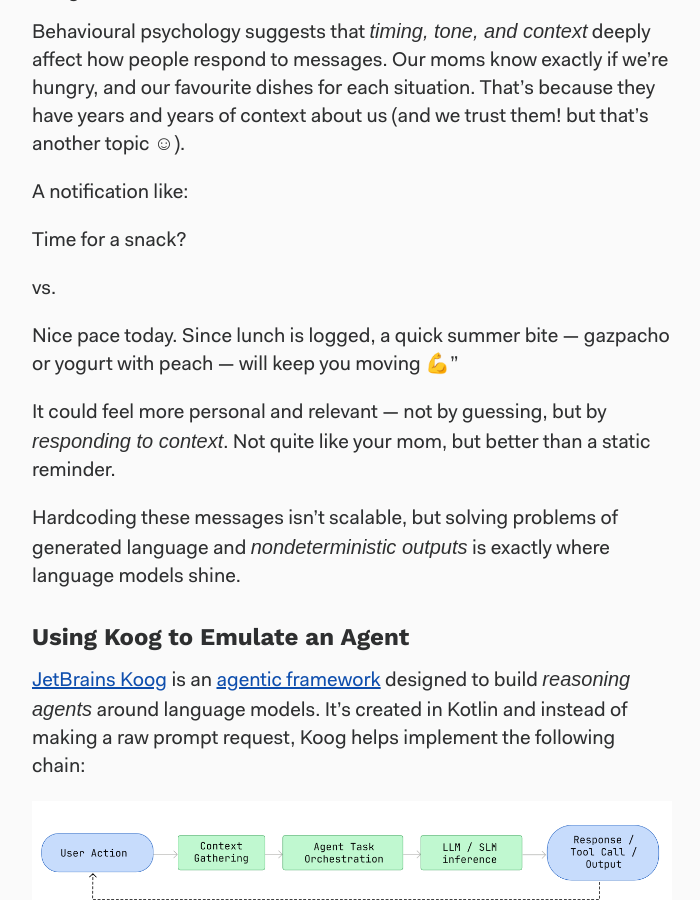
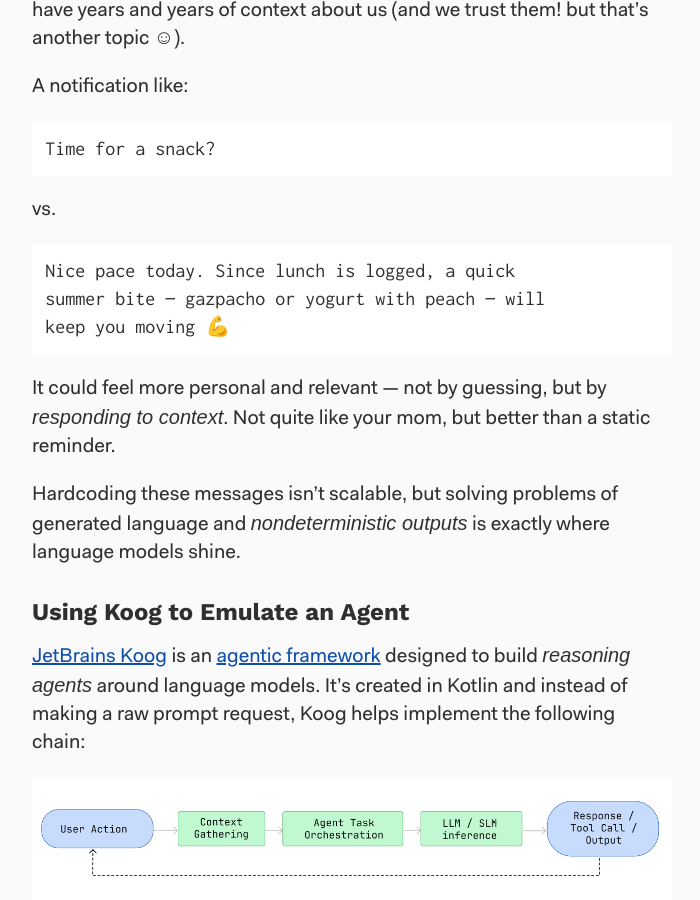
Before and after one commit to monday8am/monday8am.github.io, a Jekyll site: the page built from _posts/2025-10-01-flat-notifications-edge-ai.md, in a window 1280 px wide and 900 px high, scrolled down 1417 px. Shown: the whole window, without its empty margins (288-988 px from the left). Built offline with Jekyll 4.4.1, drawn with Linux system fonts in a browser that asks for light colours; some web fonts are replaced; some of the changed text lies outside the part shown.

Commit message:
Improve formatting

````diff
--- a/_posts/2025-10-01-flat-notifications-edge-ai.md
+++ b/_posts/2025-10-01-flat-notifications-edge-ai.md
@@ -36,11 +34,17 @@
 
 A notification like:
 
-> Time for a snack?
+```text
+Time for a snack?
+```
 
 vs.
 
-> Nice pace today. Since lunch is logged, a quick summer bite — gazpacho or yogurt with peach — will keep you moving 💪”
+```text
+Nice pace today. Since lunch is logged, a quick
+summer bite — gazpacho or yogurt with peach — will
+keep you moving 💪
+```
 
 It could feel more personal and relevant — not by guessing, but by _responding to context_. Not quite like your mom, but better than a static reminder.
 
````
Also changed, not shown: other parts of _posts/2025-10-01-flat-notifications-edge-ai.md (+5 -7 lines).
